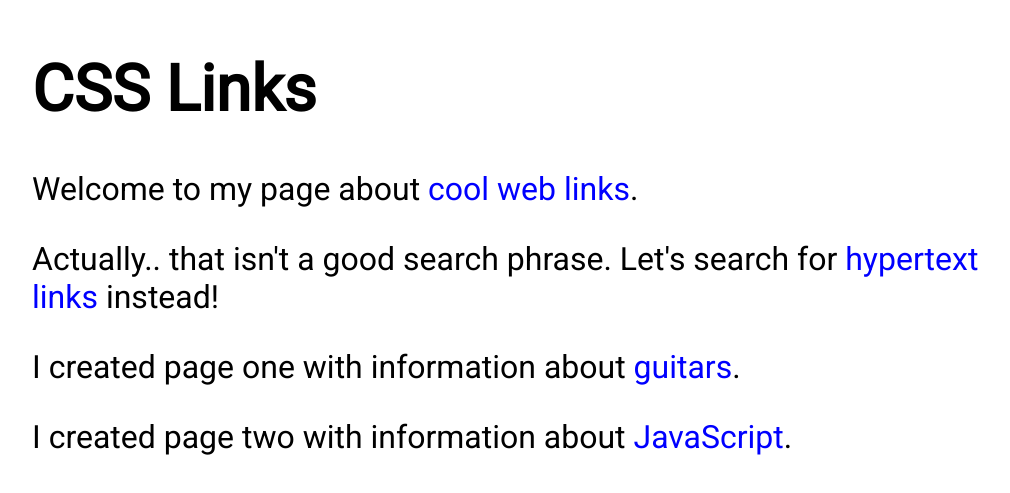
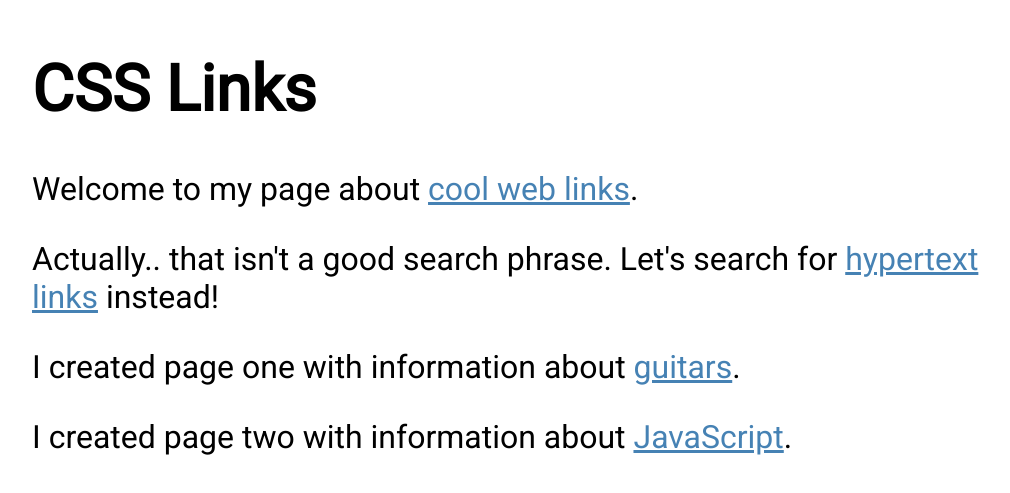
Before and after one commit to CIT85/joseb-pub, a plain HTML site: page w4_css/index.html in a window 1280 px wide. Shown: the part 127-620 px from the top of the page, without its empty margins (104-1114 px from the left). Drawn offline with Linux system fonts and the light colour scheme.

Commit message:
more link styling options

```diff
--- a/w4_css/main.css
+++ b/w4_css/main.css
@@ -6,17 +6,15 @@ body {
     font-family: 'Roboto', sans-serif;
 }
 a {
-    text-decoration: none;
-    cursor: pointer;
-    color: blue;
+    color: hsl(207, 44%, 49%);
 }
 
-a:visited {
+/* a:visited {
     color: blueviolet;
-}
+} */
 
-a:hover {
-    color: dodgerblue;
+a:hover, a:focus {
+    color: hsl(189, 44%, 49%);
 }
 a:active {
 color: red;
```
